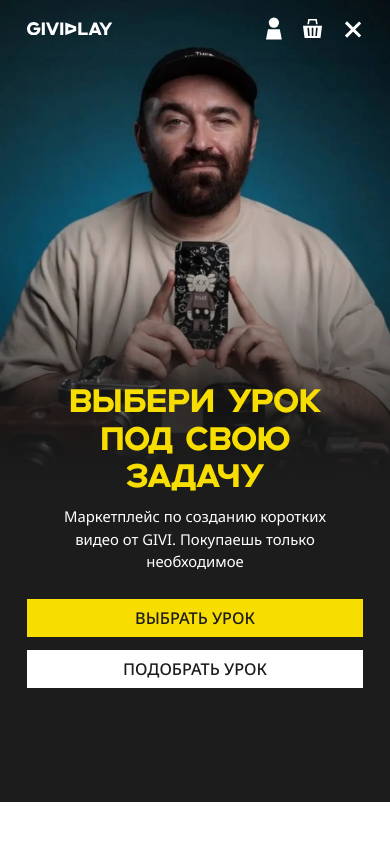
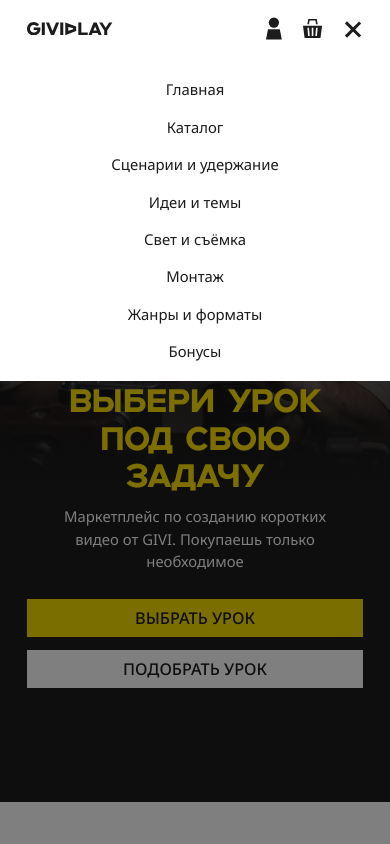
Before and after one commit to Daniil-Fox/giviplay, a website: page docs/index.html in a window 390 px wide. Both pictures are taken after a click on the button 352 px from the left and 28 px from the top of the page. Shown: the top 844 px of the page. Drawn offline with Linux system fonts and the light colour scheme; a web font is replaced by a local one.

Commit message:
fixed some

```diff
--- a/docs/index.html
+++ b/docs/index.html
@@ -73,7 +73,42 @@
         <span class="burger__line"></span>
       </button>
     </div>
+
   </div>
+  <div class="menu" data-menu>
+  <div class="menu__overlay" data-menu-overlay></div>
+
+  <div class="menu__content">
+    <nav class="menu__nav nav">
+      <ul class="">
+        <li>
+          <a href="#">Главная</a>
+        </li>
+        <li>
+          <a href="#">Каталог</a>
+        </li>
+        <li>
+          <a href="#">Сценарии и удержание</a>
+        </li>
+        <li>
+          <a href="#">Идеи и темы</a>
+        </li>
+        <li>
+          <a href="#">Свет и съёмка</a>
+        </li>
+        <li>
+          <a href="#">Монтаж</a>
+        </li>
+        <li>
+          <a href="#">Жанры и форматы</a>
+        </li>
+        <li>
+          <a href="#">Бонусы</a>
+        </li>
+      </ul>
+    </nav>
+  </div>
+</div>
 </header>
     <main class="main">
       <section class="hero">
--- a/src/js/functions/burger.js
+++ b/src/js/functions/burger.js
@@ -1,42 +1,46 @@
-import { disableScroll } from '../functions/disable-scroll.js';
-import { enableScroll } from '../functions/enable-scroll.js';
+import { disableScroll } from "../functions/disable-scroll.js";
+import { enableScroll } from "../functions/enable-scroll.js";
 
-(function(){
-  const burger = document?.querySelector('[data-burger]');
-  const menu = document?.querySelector('[data-menu]');
-  const menuItems = document?.querySelectorAll('[data-menu-item]');
-  const overlay = document?.querySelector('[data-menu-overlay]');
+(function () {
+  const burger = document?.querySelector("[data-burger]");
+  const menu = document?.querySelector("[data-menu]");
+  const menuItems = document?.querySelectorAll("[data-menu-item]");
+  const overlay = document?.querySelector("[data-menu-overlay]");
 
-  burger?.addEventListener('click', (e) => {
-    burger?.classList.toggle('burger--active');
-    menu?.classList.toggle('menu--active');
+  burger?.addEventListener("click", (e) => {
+    burger?.classList.toggle("burger--active");
+    menu?.classList.toggle("menu--active");
 
-    if (menu?.classList.contains('menu--active')) {
-      burger?.setAttribute('aria-expanded', 'true');
-      burger?.setAttribute('aria-label', 'Закрыть меню');
-      disableScroll();
+    if (menu?.classList.contains("menu--active")) {
+      burger?.setAttribute("aria-expanded", "true");
+      burger?.setAttribute("aria-label", "Закрыть меню");
+
+      document.body.classList.add("menu-open");
     } else {
-      burger?.setAttribute('aria-expanded', 'false');
-      burger?.setAttribute('aria-label', 'Открыть меню');
-      enableScroll();
+      burger?.setAttribute("aria-expanded", "false");
+      burger?.setAttribute("aria-label", "Открыть меню");
+
+      document.body.classList.remove("menu-open");
     }
   });
 
-  overlay?.addEventListener('click', () => {
-    burger?.setAttribute('aria-expanded', 'false');
-    burger?.setAttribute('aria-label', 'Открыть меню');
-    burger.classList.remove('burger--active');
-    menu.classList.remove('menu--active');
-    enableScroll();
+  overlay?.addEventListener("click", () => {
+    burger?.setAttribute("aria-expanded", "false");
+    burger?.setAttribute("aria-label", "Открыть меню");
+    burger.classList.remove("burger--active");
+    menu.classList.remove("menu--active");
+    document.body.style.overflow = null;
+    document.body.classList.remove("menu-open");
   });
 
-  menuItems?.forEach(el => {
-    el.addEventListener('click', () => {
-      burger?.setAttribute('aria-expanded', 'false');
-      burger?.setAttribute('aria-label', 'Открыть меню');
-      burger.classList.remove('burger--active');
-      menu.classList.remove('menu--active');
-      enableScroll();
+  menuItems?.forEach((el) => {
+    el.addEventListener("click", () => {
+      burger?.setAttribute("aria-expanded", "false");
+      burger?.setAttribute("aria-label", "Открыть меню");
+      burger.classList.remove("burger--active");
+      menu.classList.remove("menu--active");
+
+      document.body.classList.remove("menu-open");
     });
   });
 })();
--- a/src/scss/_settings.scss
+++ b/src/scss/_settings.scss
@@ -22,6 +22,22 @@
   min-width: 320px;
   min-height: 100%;
   font-size: 2.2rem;
+
+  &.menu-open {
+    overflow: hidden;
+
+    .header__logo svg {
+      fill: var(--givi-black) !important;
+    }
+
+    .header__actions svg {
+      fill: var(--givi-black) !important;
+    }
+
+    .burger {
+      color: var(--givi-black) !important;
+    }
+  }
 }
 
 img {
--- a/src/scss/components/_header.scss
+++ b/src/scss/components/_header.scss
@@ -15,6 +15,8 @@
     align-items: center;
     justify-content: space-between;
     gap: 2rem;
+    position: relative;
+    z-index: 20;
   }
   &__logo {
     svg {
--- /dev/null
+++ b/src/scss/components/_menu.scss
@@ -0,0 +1,52 @@
+.menu {
+  position: absolute;
+  left: 0;
+  top: 0;
+  width: 100%;
+
+  height: 100vh;
+  z-index: 10;
+
+  opacity: 0;
+  pointer-events: none;
+  transition-property: opacity;
+  transition-timing-function: ease;
+  transition-duration: 0.3s;
+  &__content {
+    position: relative;
+    padding-top: 9rem;
+    z-index: 3;
+    transform: translateY(-100%);
+    transition-property: transform;
+    transition-duration: 0.3s;
+    transition-timing-function: ease;
+    background-color: var(--white);
+  }
+  &__overlay {
+    position: absolute;
+    z-index: -1;
+    left: 0;
+    top: 0;
+    width: 100%;
+    height: 100%;
+    background-color: rgba(0, 0, 0, 0.5);
+  }
+  &__nav {
+    padding: 3rem 0;
+    ul {
+      flex-direction: column;
+
+      li a {
+        color: var(--givi-black);
+      }
+    }
+  }
+
+  &.menu--active {
+    opacity: 1;
+
+    .menu__content {
+      transform: translateY(0);
+    }
+  }
+}
--- a/src/scss/main.scss
+++ b/src/scss/main.scss
@@ -23,3 +23,4 @@
 @import "./components/faq";
 @import "./components/cta";
 @import "./components/footer";
+@import "./components/menu";
```
Also changed, not shown: src/partials/header.html (+2 -0 lines), src/partials/menu.html (added, +34 -0 lines), docs/css/main.css, docs/js/main.js, 2 other files.
